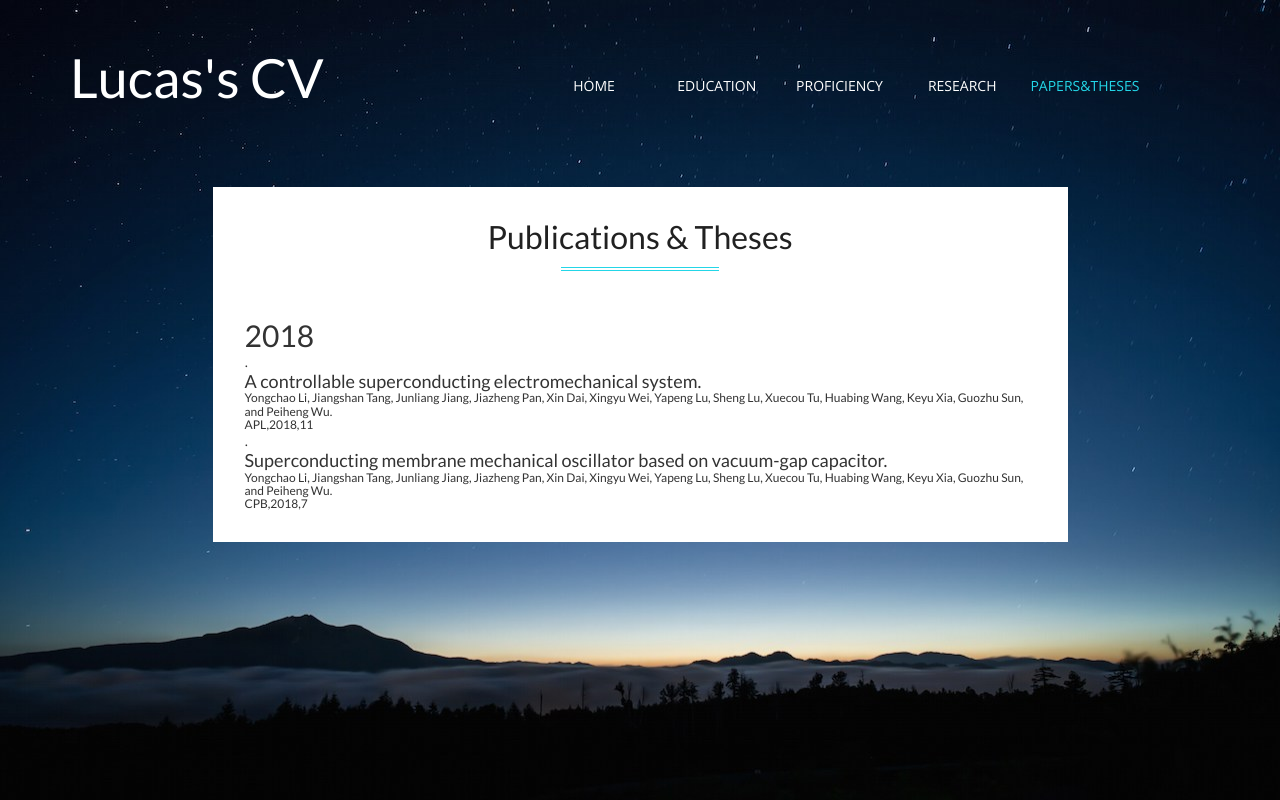
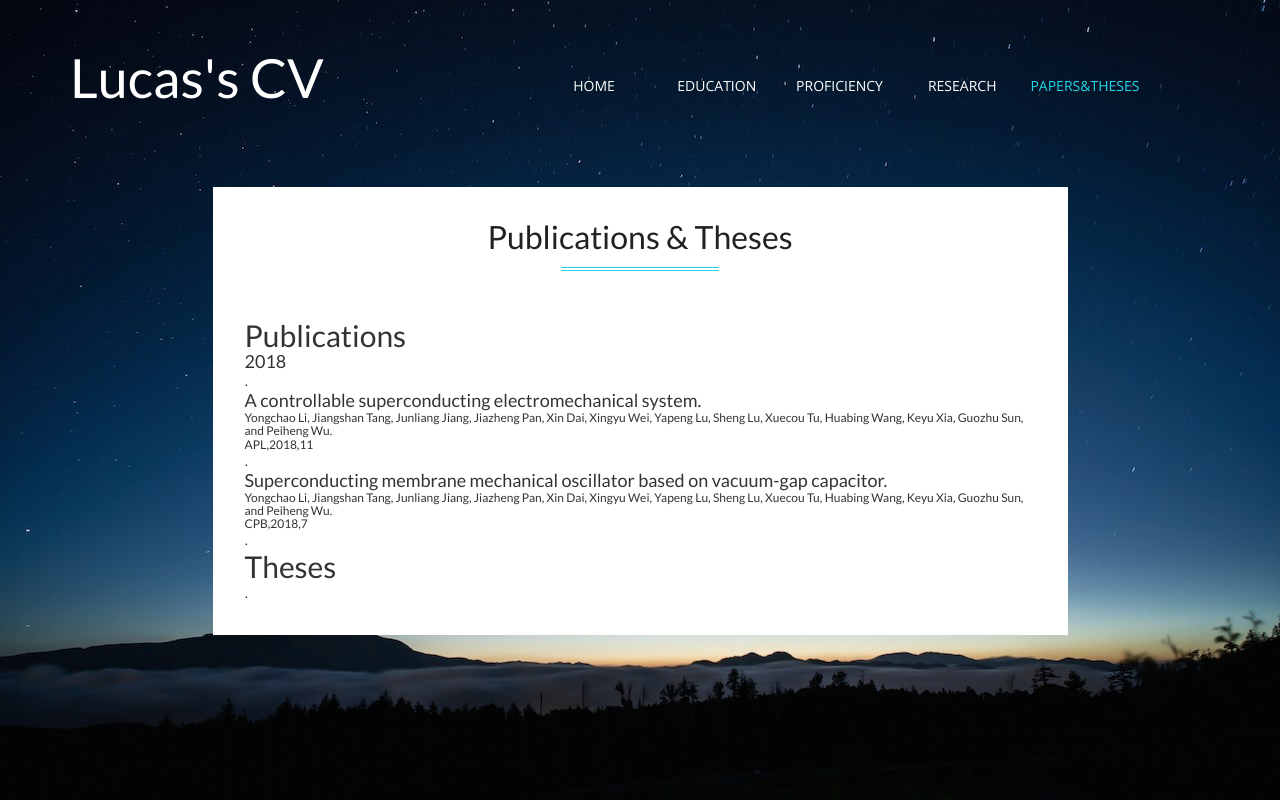
Before and after one commit to iamgreatlucas/iamgreatlucas.github.io, a plain HTML site: page index.html in a window 1280 px wide. Both pictures are taken after a click on the tab "PAPERS&THESES". Drawn offline with nearby package versions, Linux system fonts and the light colour scheme.

Commit message:
Update index.html

```diff
--- a/index.html
+++ b/index.html
@@ -327,7 +327,8 @@
 				<!--Publications & Theses-->
 									<div class="agileits_agile_about">
 										<h3>Publications & Theses</h3>
-										<h2>2018</h2>
+										<h2>Publications</h2>
+										<h4>2018</h4>
 										<p>.</p>
 										<h4>A controllable superconducting electromechanical system.</h4>
 										<h6>Yongchao Li, Jiangshan Tang, Junliang Jiang, Jiazheng Pan, Xin Dai, Xingyu Wei, Yapeng Lu, Sheng Lu, Xuecou Tu, Huabing Wang, Keyu Xia, Guozhu Sun, and Peiheng Wu.</h6>
@@ -336,6 +337,9 @@
 										<h4>Superconducting membrane mechanical oscillator based on vacuum-gap capacitor.</h4>
 										<h6>Yongchao Li, Jiangshan Tang, Junliang Jiang, Jiazheng Pan, Xin Dai, Xingyu Wei, Yapeng Lu, Sheng Lu, Xuecou Tu, Huabing Wang, Keyu Xia, Guozhu Sun, and Peiheng Wu.</h6>
 										<h6>CPB,2018,7</h6>
+										<p>.</p>
+										<h2>Theses</h2>
+										<p>.</p>
 									</div>
 				<!-- //Publications & Theses -->
 								</div>
```
